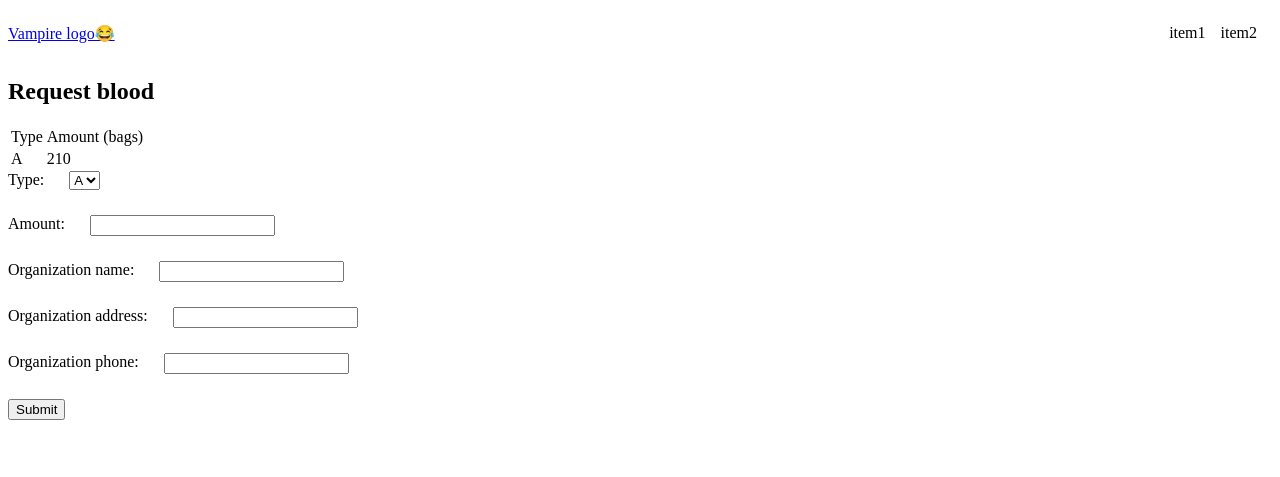
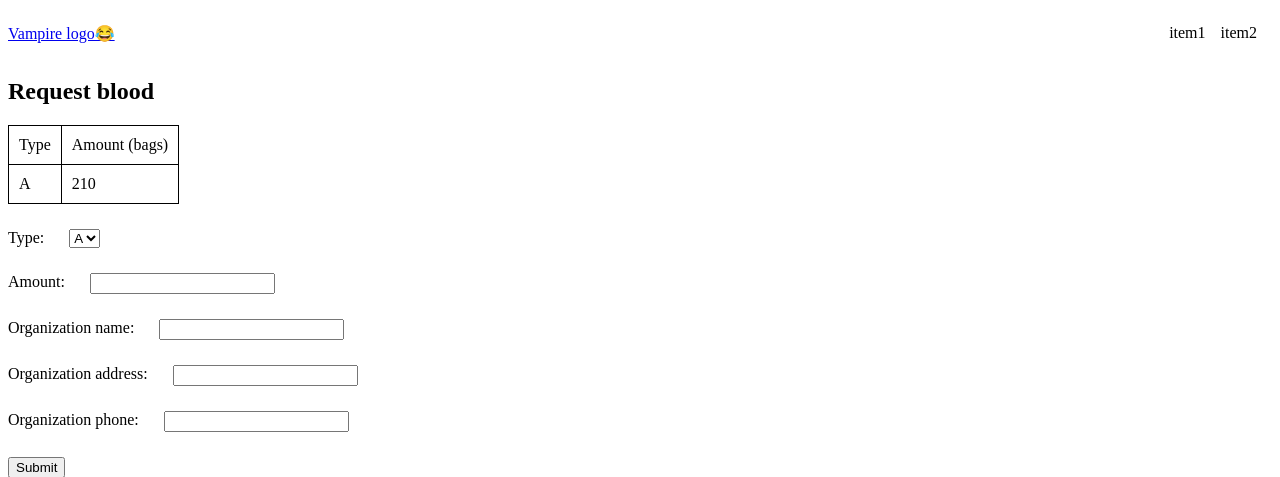
Before and after one commit to xyunsw/EarlyDafny, a Flask app: page /request_blood in a window 1280 px wide. Shown: the top 477 px of the page. Run offline with Flask 2, Linux system fonts and the light colour scheme.

Commit message:
fixed some frontend issues

```diff
--- a/BackendApi.py
+++ b/BackendApi.py
@@ -48,6 +48,9 @@ class BackendApi():
 
     def blood_to_dict(self, blood: Blood) -> dict:
         info = {}
+        info['donor_name'] = blood.donor.name
+        info['donor_id'] = blood.donor.id
+        info['add_time'] = blood.add_time
         info['use_by'] = blood.use_by
         info['state'] = blood.state.value
         info['test_state'] = blood.test_state.value
@@ -136,5 +139,5 @@ class BackendApi():
             bloods = filter_blood_to_send(self._inventory.bloods, int(time.time()))
             res = self._inventory.get_blood_level_by(data['cat'], bloods)
         else:
-            res = res = self._inventory.get_blood_level_by(data['cat'])
+            res = self._inventory.get_blood_level_by(data['cat'])
         return res
--- a/Inventory.py
+++ b/Inventory.py
@@ -26,7 +26,7 @@ class Inventory(object):
     def start_checking(self):
         self._th.start()
 
-    def check_blood_per_min(this):
+    def check_blood_per_min(self):
         os.environ['CHECKING_THREAD'] = str(get_ident())
         while True:
             # print(os.environ)
@@ -37,7 +37,7 @@ class Inventory(object):
             # if prev_id is not None:
             #     if int(prev_id) != get_ident():
             #         return
-            this._lc.check_level()
+            self._lc.check_level()
             print("checking...")
             sleep(6.00000)
 
--- a/static/style.css
+++ b/static/style.css
@@ -16,3 +16,15 @@
 .block {
     display: block;
 }
+
+table {
+    border-collapse: collapse;
+}
+
+table, td {
+    border: 1px solid black;
+}
+
+td {
+    padding: 10px;
+}
--- a/templates/request.html
+++ b/templates/request.html
@@ -2,7 +2,7 @@
 {% block content %}
 
 <h2>Request {{ id }}</h2>
-<div>
+<div style="margin-bottom: 30px;">
     <label>Requested blood</label>
     {% include "blood_list.html" %}
 </div>
--- a/templates/request_blood.html
+++ b/templates/request_blood.html
@@ -3,7 +3,7 @@
 
 <h2>Request blood</h2>
 
-<div>
+<div style="margin-bottom: 25px;">
     <script type="text/javascript">
     let summary_filter = "BloodToSend";
     </script>
```
Also changed, not shown: templates/blood_inventory.html (+6 -3 lines), templates/index.html (+1 -11 lines).
